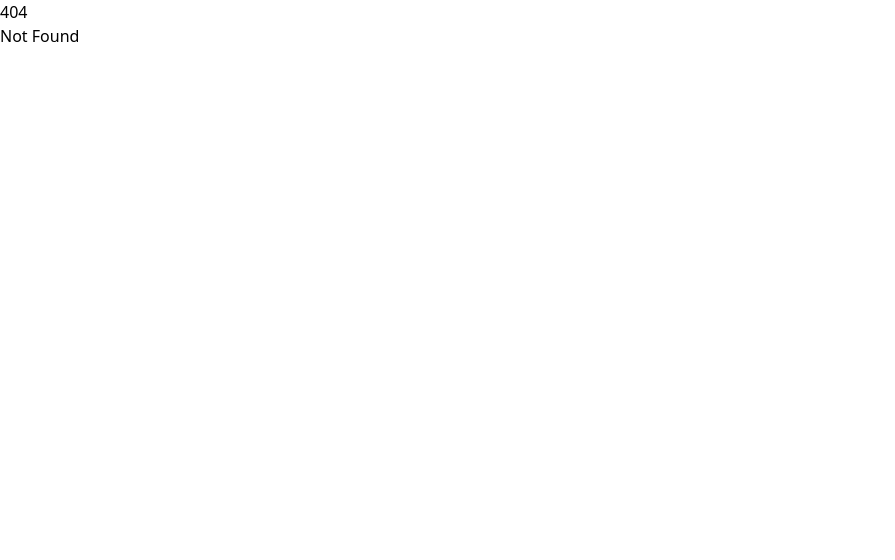
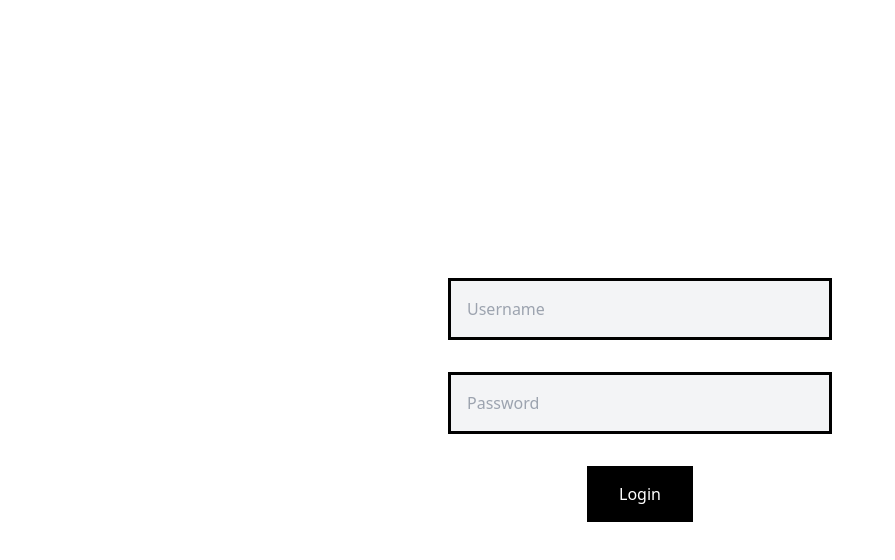
Before and after one commit to SergeyCherepiuk/docs, a SvelteKit app in the folder client/: page /login in a window 1280 px wide. Before the commit this address had no page. Shown: the top 560 px of the page, without its empty margins (0-895 px from the left). Built offline with nearby package versions, Linux system fonts and the light colour scheme.

Commit message:
DOCS-16: Login page and validation rules implementation

```diff
--- a/client/src/app.html
+++ b/client/src/app.html
@@ -7,7 +7,7 @@
 		<script src="https://cdn.tailwindcss.com"></script>
 		%sveltekit.head%
 	</head>
-	<body data-sveltekit-preload-data="hover" class="w-full h-full">
+	<body data-sveltekit-preload-data="hover" class="w-screen h-screen">
 		<div style="display: contents">%sveltekit.body%</div>
 	</body>
 </html>
--- /dev/null
+++ b/client/src/components/Button.svelte
@@ -0,0 +1,10 @@
+<script lang="ts">
+	import type { MouseEventHandler } from "svelte/elements";
+
+    export let type: "button" | "submit" | "reset" = "button"
+    export let onClick: MouseEventHandler<HTMLButtonElement>
+</script>
+
+<button {type} on:click={onClick} class="py-4 px-8 w-min bg-black text-white">
+    <slot />
+</button>
--- /dev/null
+++ b/client/src/components/TextField.svelte
@@ -0,0 +1,50 @@
+<script lang="ts">
+	import type { ValidationRule } from "../validation/ValidationRule";
+
+    export let type: string = "text"
+    export let placeholder: string
+    export let value: string
+    export let validationRules: Array<ValidationRule> = []
+    let errorMessage: string | null = null
+
+    let onfocusout = validate
+    let oninput = () => { if (errorMessage) validate() }
+
+    function validate() {
+        for (let rule of validationRules) {
+            errorMessage = rule.validate(value)
+            if (errorMessage) break
+        }
+    }
+
+    function typeAction(el: HTMLInputElement) {
+        el.type = type
+    }
+</script>
+
+<div class="flex flex-col w-full items-start gap-2">
+    <input use:typeAction {placeholder} bind:value on:focusout={onfocusout} on:input={oninput}
+        class=" p-4 w-full bg-gray-100 border-[3px] border-black border-solid rounded-none outline-none">
+    {#if errorMessage}
+        <span class="text-red-500">{errorMessage}</span>
+    {/if}
+</div>
+
+<style>
+    /* TODO: Keep animation playing when focus goes away */
+    input:focus {
+        animation: pulse-black 1.5s;
+    }
+
+    @keyframes pulse-black {
+        0% {
+            box-shadow: 0 0 0 0 rgba(0, 0, 0, 0.7);
+        }
+        70% {
+            box-shadow: 0 0 0 10px rgba(0, 0, 0, 0);
+        }
+        100% {
+            box-shadow: 0 0 0 0 rgba(0, 0, 0, 0);
+        }
+    }
+</style>
--- /dev/null
+++ b/client/src/routes/home/+page.svelte
@@ -0,0 +1 @@
+<h1 class="flex h-full w-full items-center justify-center">Home page</h1>
--- /dev/null
+++ b/client/src/routes/login/+page.svelte
@@ -0,0 +1,21 @@
+<script lang="ts">
+	import TextField from "./../../components/TextField.svelte";
+	import Button from "../../components/Button.svelte";
+    import { ValidationRuleRequired } from "../../validation/Required";
+	import { ValidationRuleMinimumLength } from "../../validation/MinimumLength";
+	import { ValidationRuleUpperCaseLetters } from "../../validation/UpperCaseLetters";
+
+    let username: string = ""
+    let password: string = ""
+
+    let usernameValidationRules = [new ValidationRuleRequired(), new ValidationRuleMinimumLength(3)]
+    let passwordValidationRules = [new ValidationRuleRequired(), new ValidationRuleMinimumLength(8), new ValidationRuleUpperCaseLetters(3)]
+</script>
+
+<div class="flex w-full h-full items-center justify-center content-center">
+    <div id="inputs" class="flex flex-col items-center gap-8 w-[90%] min-[440px]:w-[80%] min-[550px]:w-[70%] min-[660px]:w-[60%] min-[770px]:w-[50%] min-[990px]:w-[40%] min-[1210px]:w-[30%] min-[1430px]:w-[20%]">
+        <TextField bind:value={username} placeholder="Username" validationRules={usernameValidationRules} />
+        <TextField bind:value={password} type="password" placeholder="Password" validationRules={passwordValidationRules} />
+        <Button type="submit" onClick={() => { /* TODO: Login */ }}>Login</Button>
+    </div>
+</div>
--- /dev/null
+++ b/client/src/routes/signup/+page.svelte
@@ -0,0 +1 @@
+<h1 class="flex h-full w-full items-center justify-center">Sign up page</h1>
--- /dev/null
+++ b/client/src/validation/MinimumLength.ts
@@ -0,0 +1,16 @@
+import { ValidationRule } from "./ValidationRule"
+
+export class ValidationRuleMinimumLength extends ValidationRule {
+    private minimumLength: number
+    protected errorMessage: string
+
+    constructor(minimumLength: number) {
+        super()
+        this.minimumLength = minimumLength
+        this.errorMessage = `Must be at least ${minimumLength} character(s) long`
+    }
+
+    validate(text: string): string | null {
+        return text.length < this.minimumLength ? this.errorMessage : null
+    }
+}
--- /dev/null
+++ b/client/src/validation/Required.ts
@@ -0,0 +1,9 @@
+import { ValidationRule } from "./ValidationRule"
+
+export class ValidationRuleRequired extends ValidationRule {
+    protected errorMessage: string = "The field is required"
+
+    validate(text: string): string | null {
+        return text.trim().length == 0 ? this.errorMessage : null
+    }
+}
--- /dev/null
+++ b/client/src/validation/UpperCaseLetters.ts
@@ -0,0 +1,17 @@
+import { ValidationRule } from "./ValidationRule";
+
+export class ValidationRuleUpperCaseLetters extends ValidationRule {
+    private minimumNumber: number
+    protected errorMessage: string
+
+    constructor(minimumNumber: number) {
+        super()
+        this.minimumNumber = minimumNumber;
+        this.errorMessage = `Must contain at least ${minimumNumber} uppercase letters`
+    }
+
+    validate(text: string): string | null {
+        let number = Array.from(text).filter(ch => ch === ch.toUpperCase()).length
+        return number < this.minimumNumber ? this.errorMessage : null
+    }
+}
--- /dev/null
+++ b/client/src/validation/ValidationRule.ts
@@ -0,0 +1,5 @@
+export abstract class ValidationRule {
+    protected abstract errorMessage: string
+
+    abstract validate(text: string): string | null
+}
```
Also changed, not shown: client/src/routes/.+page.svelte (renamed from client/src/routes/+page.svelte), 1 other file (tests, documents, lock files or other folders).
